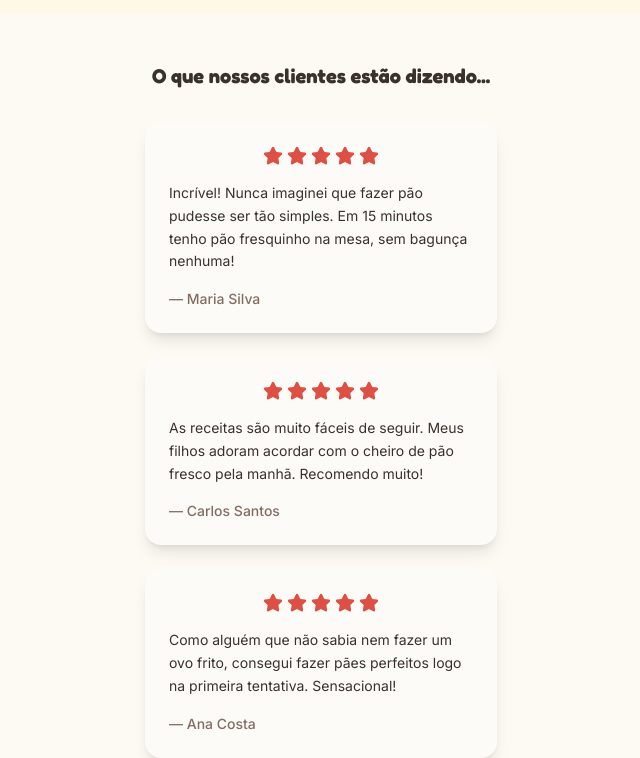
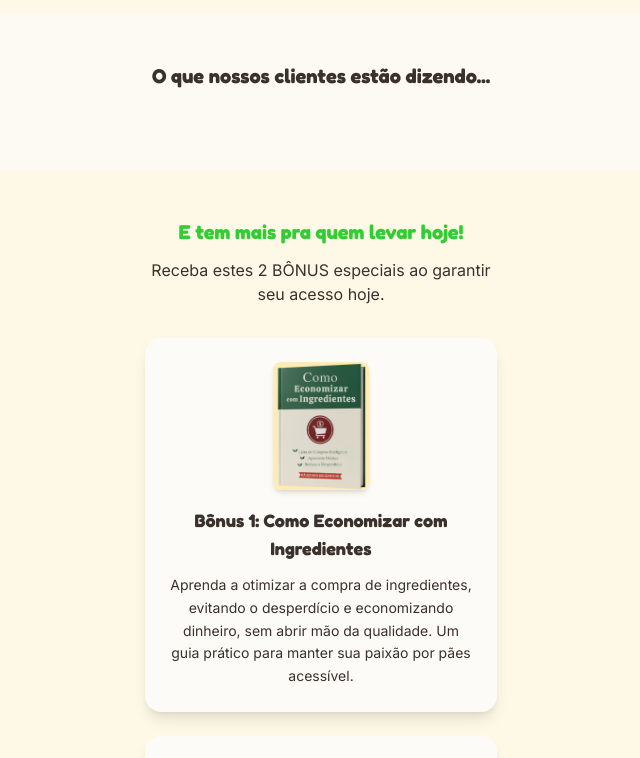
Before and after one commit to ogmacway/paozinho-relampago, a React (Vite) app: page / in a window 1280 px wide. Shown: the part 3920-4678 px from the top of the page, without its empty margins (319-959 px from the left). Built offline with nearby package versions, Linux system fonts and the light colour scheme; the HTML template or start-up script is replaced by a standard one.

Commit message:
Visual edit in Lovable

```diff
--- a/src/components/TestimonialSection.tsx
+++ b/src/components/TestimonialSection.tsx
@@ -8,13 +8,7 @@ const TestimonialCard = ({
 }: {
   text: string;
   name: string;
-}) => (
-  <div className="bg-card p-6 rounded-2xl shadow-lg">
-    <RatingStars />
-    <p className="text-foreground text-sm leading-relaxed mb-4">{text}</p>
-    <p className="text-muted-foreground text-sm font-medium">— {name}</p>
-  </div>
-);
+}) => {};
 const TestimonialSection = () => {
   const testimonials = [{
     text: "Incrível! Nunca imaginei que fazer pão pudesse ser tão simples. Em 15 minutos tenho pão fresquinho na mesa, sem bagunça nenhuma!",
```
